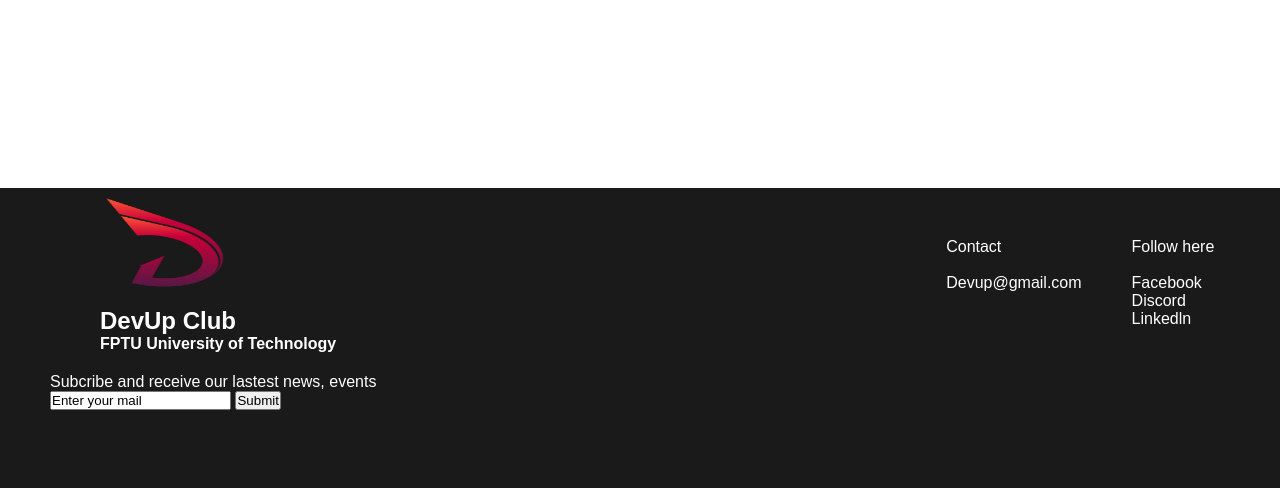
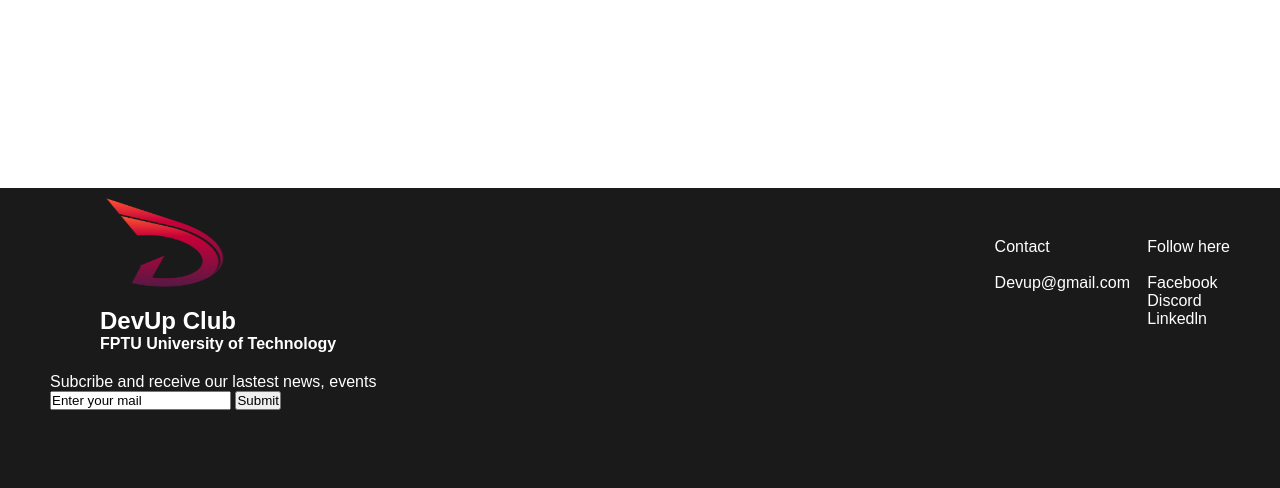
Before and after one commit to devupclub123/DevupWebsite, a PHP site: page / in a window 1280 px wide. Shown: the part 2853-3341 px from the top of the page. Run offline with PHP 8.4, Linux system fonts and the light colour scheme.

Commit message:
update 30/12/2022

```diff
--- a/style.css
+++ b/style.css
@@ -22,6 +22,7 @@ html {
 
 #header{
     display: flex;
+    width: 100%;
     background-color: rgb(255, 255, 255);;
     justify-content: space-between;
     align-items: center;
@@ -413,14 +414,16 @@ html {
 /*============================================================*/
 /*Footer*/
 #Footer {
+  position: relative;
   display: flex;
   bottom: 0px;
-  width: 100%;
+  width: 100% ;
   height: 300px;
   background-color: #1a1a1a;
   color: white;
 }
 #Logo-Slogan {
+ position: absolute;
  margin-left: 100px;
  padding-right: 400px;
  font-size: 16px;
@@ -437,12 +440,16 @@ html {
    color: white;
 }
 #Contact-infor{
+    position: absolute;
     margin-top: 50px;
     margin-left: 20px;
+    right: 150px;
 }
 #Follow-infor{
+    position: absolute;
     margin-left:50px;
     margin-top: 50px;
+    right: 50px;
 }
 /*============================================================*/
 
```
